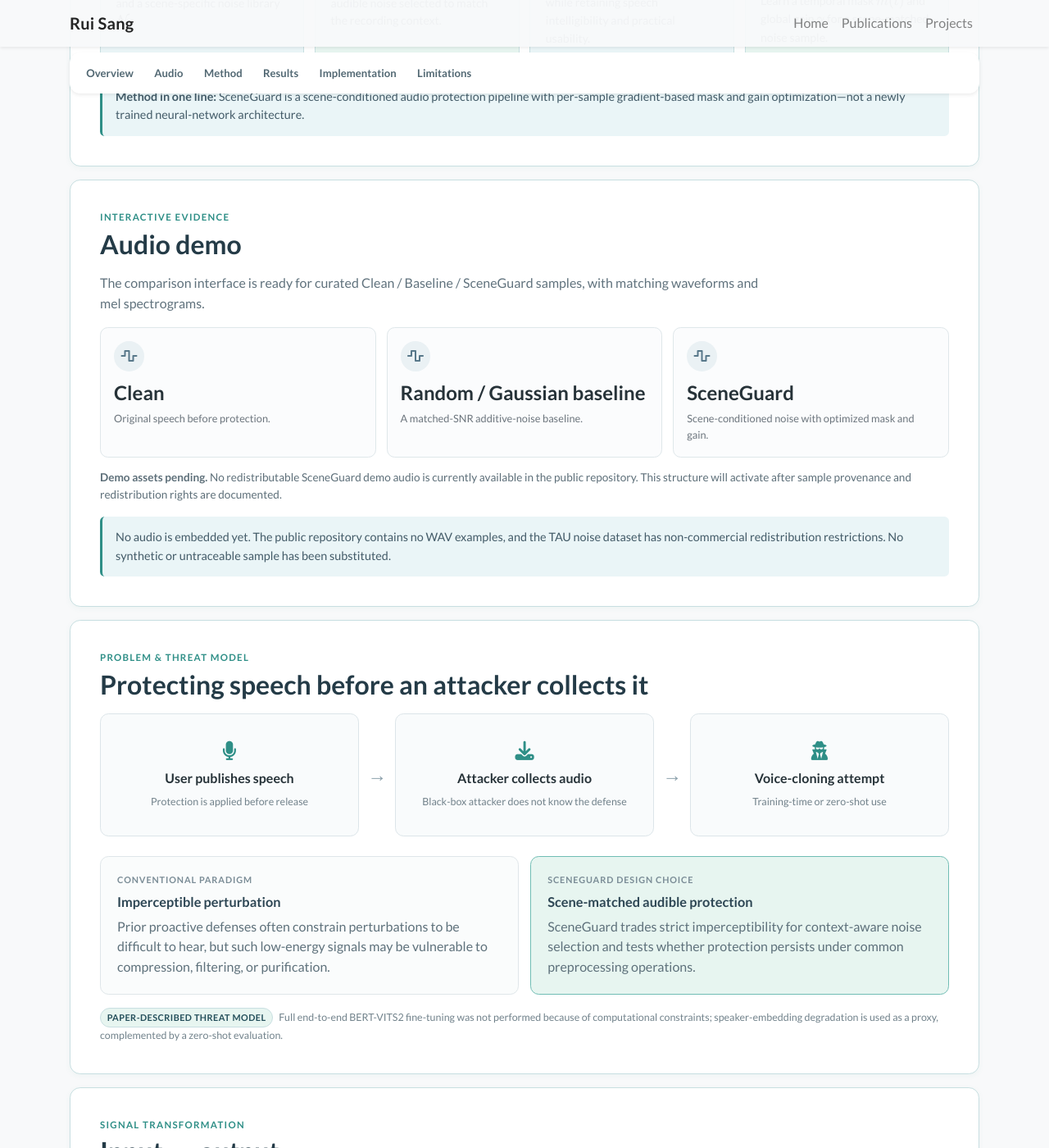
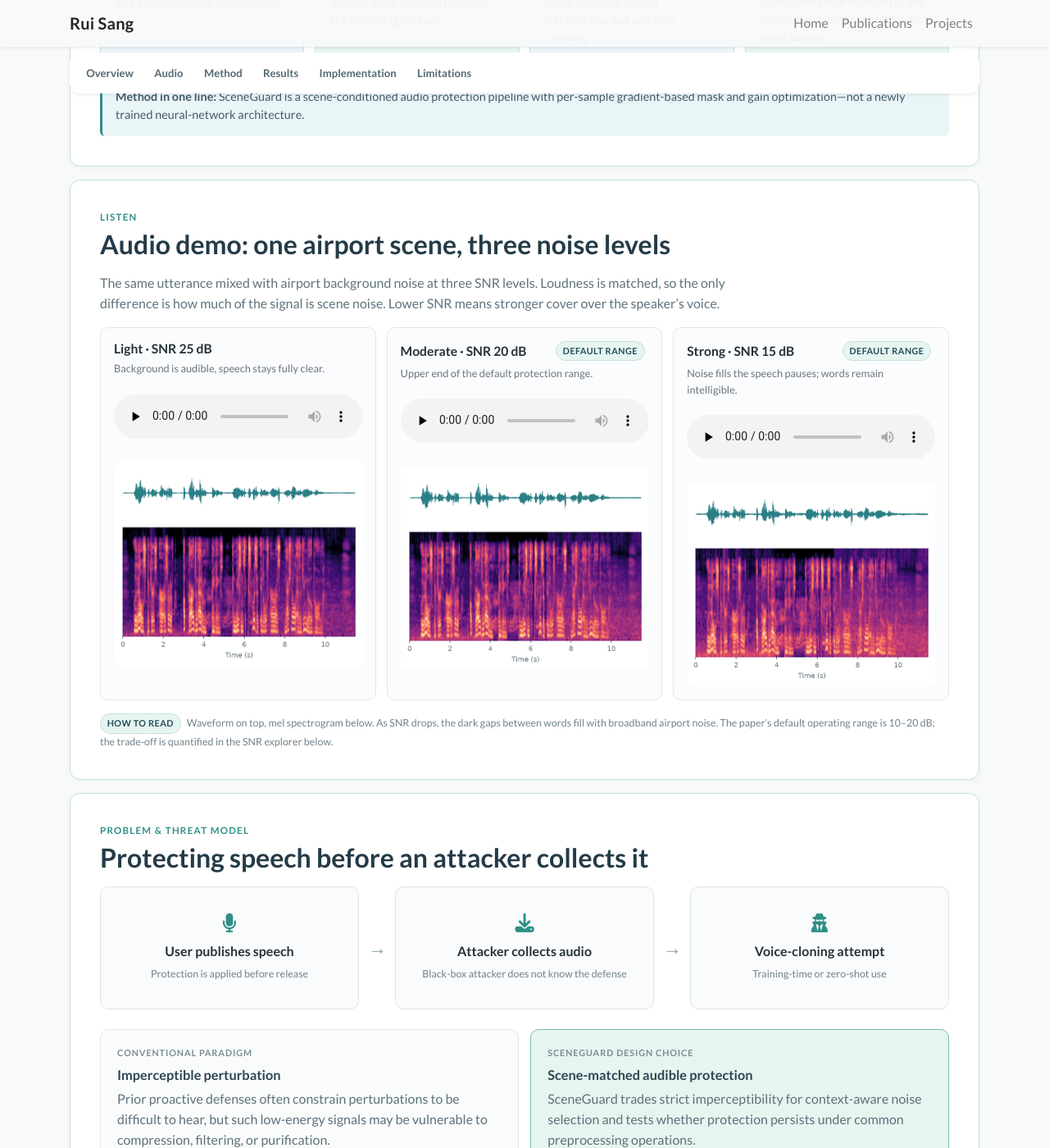
Before and after one commit to richael-sang/richael-sang.github.io, a Jekyll site: the page built from _projects/sceneguard.md, in a window 1280 px wide and 1400 px high, scrolled down 1010 px. Shown: the whole window at 82% size. Built offline with Jekyll 4.4.1, drawn with Linux system fonts in a browser that asks for light colours; nearby versions of some CDN libraries; a style sheet for code colours, icons or effects is not loaded.

Commit message:
Add airport-scene SNR audio demo to SceneGuard page
Co-authored-by: Cursor <cursoragent@cursor.com>

```diff
--- a/_projects/sceneguard.md
+++ b/_projects/sceneguard.md
@@ -108,13 +108,44 @@ section_nav:
 </section>
 
 <section class="project-section" id="audio-demo">
-  {% include i18n.html tag="div" class="section-kicker" en="Interactive evidence" zh="交互证据" %}
-  {% include i18n.html tag="h2" en="Audio demo" zh="音频演示" %}
-  {% include i18n.html tag="p" class="section-intro" en="The comparison interface is ready for curated Clean / Baseline / SceneGuard samples, with matching waveforms and mel spectrograms." zh="对比界面已预留 Clean / Baseline / SceneGuard 样本位置，并配套波形图与 Mel 频谱。" %}
-  {% include widgets/project_audio_matrix.html demo=site.data.sceneguard_audio %}
-  <div class="evidence-note mt-3">
-    {% include i18n.html en="No audio is embedded yet. The public repository contains no WAV examples, and the TAU noise dataset has non-commercial redistribution restrictions. No synthetic or untraceable sample has been substituted." zh="目前尚未嵌入音频。公开仓库没有 WAV 样例，且 TAU 噪声数据有非商业再分发限制。这里没有用无法追溯来源的合成样本代替。" %}
+  {% include i18n.html tag="div" class="section-kicker" en="Listen" zh="试听" %}
+  {% include i18n.html tag="h2" en="Audio demo: one airport scene, three noise levels" zh="音频演示：同一机场场景，三档噪声强度" %}
+  {% include i18n.html tag="p" class="section-intro" en="The same utterance mixed with airport background noise at three SNR levels. Loudness is matched, so the only difference is how much of the signal is scene noise. Lower SNR means stronger cover over the speaker’s voice." zh="同一段语音以三档 SNR 混入机场背景噪声。三段整体响度一致，差别只在于噪声所占比例。SNR 越低，对说话人声音的遮蔽越强。" %}
+  <div class="audio-grid snr-audio-grid">
+    <div class="audio-cell snr-audio-cell">
+      <div class="snr-audio-head">
+        <h4>{% include i18n.html en="Light" zh="轻度" %} · SNR 25 dB</h4>
+      </div>
+      <p class="small text-muted">{% include i18n.html en="Background is audible, speech stays fully clear." zh="背景可闻，语音完全清晰。" %}</p>
+      <audio controls preload="none" aria-label="Airport scene, SNR 25 dB">
+        <source src="{{ '/assets/images/projects/sceneguard/audio/airport-snr25.mp3' | relative_url }}" type="audio/mpeg">
+      </audio>
+      <img loading="lazy" src="{{ '/assets/images/projects/sceneguard/audio/airport-snr25.png' | relative_url }}" alt="Waveform and mel spectrogram, airport scene at SNR 25 dB" data-alt-en="Waveform and mel spectrogram, airport scene at SNR 25 dB" data-alt-zh="机场场景 SNR 25 dB 的波形与 Mel 频谱">
+    </div>
+    <div class="audio-cell snr-audio-cell">
+      <div class="snr-audio-head">
+        <h4>{% include i18n.html en="Moderate" zh="中度" %} · SNR 20 dB</h4>
+        <span class="evidence-chip">{% include i18n.html en="Default range" zh="默认区间内" %}</span>
+      </div>
+      <p class="small text-muted">{% include i18n.html en="Upper end of the default protection range." zh="默认保护区间的上限。" %}</p>
+      <audio controls preload="none" aria-label="Airport scene, SNR 20 dB">
+        <source src="{{ '/assets/images/projects/sceneguard/audio/airport-snr20.mp3' | relative_url }}" type="audio/mpeg">
+      </audio>
+      <img loading="lazy" src="{{ '/assets/images/projects/sceneguard/audio/airport-snr20.png' | relative_url }}" alt="Waveform and mel spectrogram, airport scene at SNR 20 dB" data-alt-en="Waveform and mel spectrogram, airport scene at SNR 20 dB" data-alt-zh="机场场景 SNR 20 dB 的波形与 Mel 频谱">
+    </div>
+    <div class="audio-cell snr-audio-cell">
+      <div class="snr-audio-head">
+        <h4>{% include i18n.html en="Strong" zh="较明显" %} · SNR 15 dB</h4>
+        <span class="evidence-chip">{% include i18n.html en="Default range" zh="默认区间内" %}</span>
+      </div>
+      <p class="small text-muted">{% include i18n.html en="Noise fills the speech pauses; words remain intelligible." zh="噪声填满语音间隙，内容仍可听懂。" %}</p>
+      <audio controls preload="none" aria-label="Airport scene, SNR 15 dB">
+        <source src="{{ '/assets/images/projects/sceneguard/audio/airport-snr15.mp3' | relative_url }}" type="audio/mpeg">
+      </audio>
+      <img loading="lazy" src="{{ '/assets/images/projects/sceneguard/audio/airport-snr15.png' | relative_url }}" alt="Waveform and mel spectrogram, airport scene at SNR 15 dB" data-alt-en="Waveform and mel spectrogram, airport scene at SNR 15 dB" data-alt-zh="机场场景 SNR 15 dB 的波形与 Mel 频谱">
+    </div>
   </div>
+  <p class="source-line mt-3"><span class="evidence-chip">{% include i18n.html en="How to read" zh="怎么看" %}</span> {% include i18n.html en="Waveform on top, mel spectrogram below. As SNR drops, the dark gaps between words fill with broadband airport noise. The paper’s default operating range is 10–20 dB; the trade-off is quantified in the SNR explorer below." zh="上方为波形，下方为 Mel 频谱。SNR 降低时，词与词之间的暗色间隙逐渐被宽带机场噪声填满。论文默认工作区间为 10–20 dB，具体权衡见下方 SNR 查看器。" %}</p>
 </section>
 
 <section class="project-section" id="threat-model">
--- a/assets/css/project-page.css
+++ b/assets/css/project-page.css
@@ -322,6 +322,24 @@ html[data-sceneguard-lang="zh"] .comparison-label {
     margin-bottom: 0.75rem;
 }
 
+.snr-audio-head {
+    display: flex;
+    flex-wrap: wrap;
+    align-items: center;
+    justify-content: space-between;
+    gap: 0.4rem;
+    margin-bottom: 0.35rem;
+}
+
+.snr-audio-head h4 {
+    margin: 0;
+    font-size: 0.98rem;
+}
+
+.snr-audio-cell audio {
+    margin: 0.3rem 0 0.7rem;
+}
+
 .audio-cell {
     min-width: 0;
     padding: 1rem;
```
Also changed, not shown: scripts/generate_sceneguard_audio_figures.py (added, +114 -0 lines), assets/images/projects/sceneguard/audio/airport-snr15.png (added), assets/images/projects/sceneguard/audio/airport-snr20.png (added), assets/images/projects/sceneguard/audio/airport-snr25.png (added), 4 other files.
